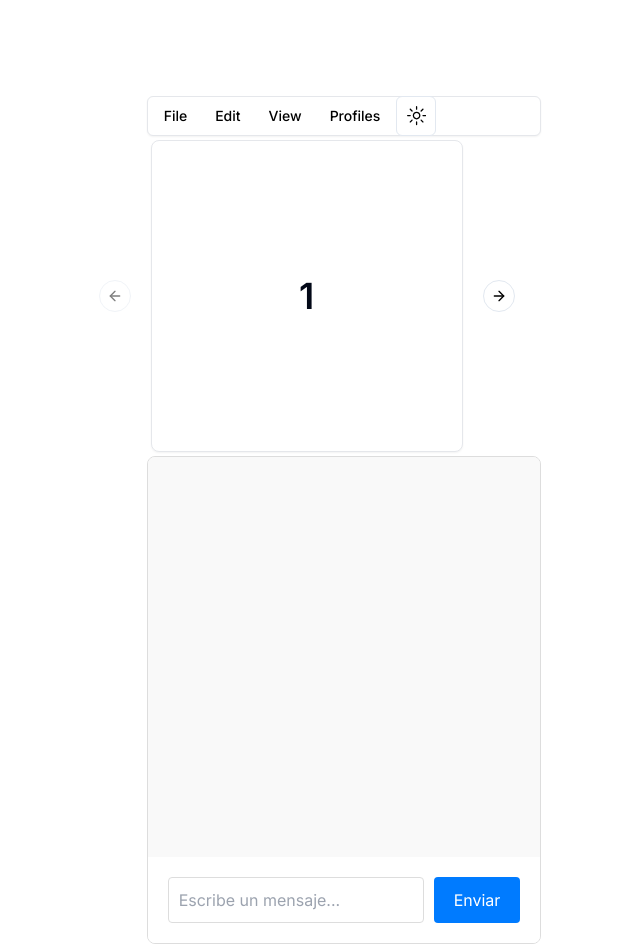
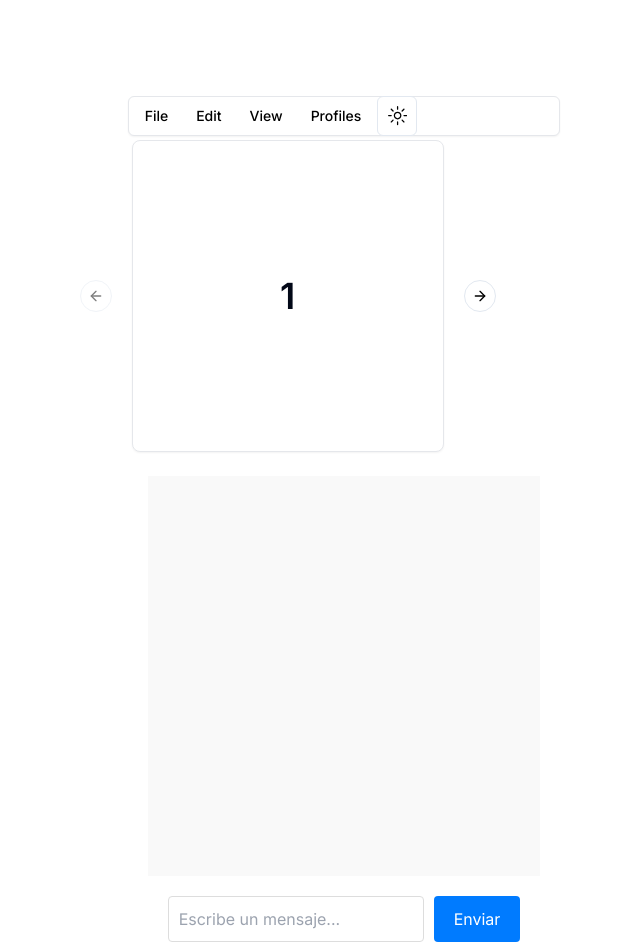
Before and after one commit to NAUJVZLA/next-chat-bot, a Next.js app: page / in a window 1280 px wide. Shown: the top 952 px of the page, without its empty margins (296-936 px from the left). Built offline with nearby package versions, Linux system fonts and the light colour scheme.

Commit message:
chambios de clases a el contenedor

```diff
--- a/components/chat/chatBot.tsx
+++ b/components/chat/chatBot.tsx
@@ -60,7 +60,7 @@ const ChatBox: React.FC = () => {
     };
 
     return (
-        <div className="chat-box">
+        <div className="container">
             <div className="messages">
                 {messages.map(message => (
                     <div key={message.id} className={`message ${message.sender}`}>
```
